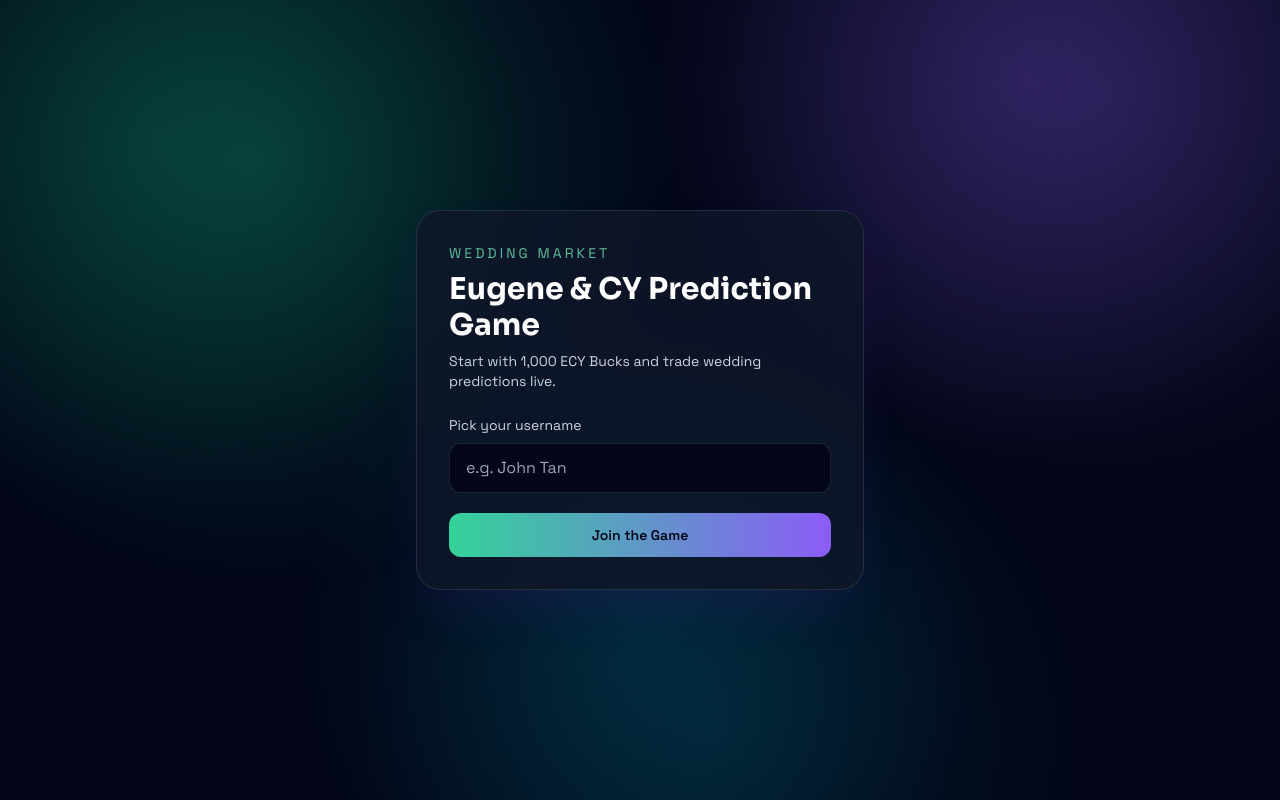
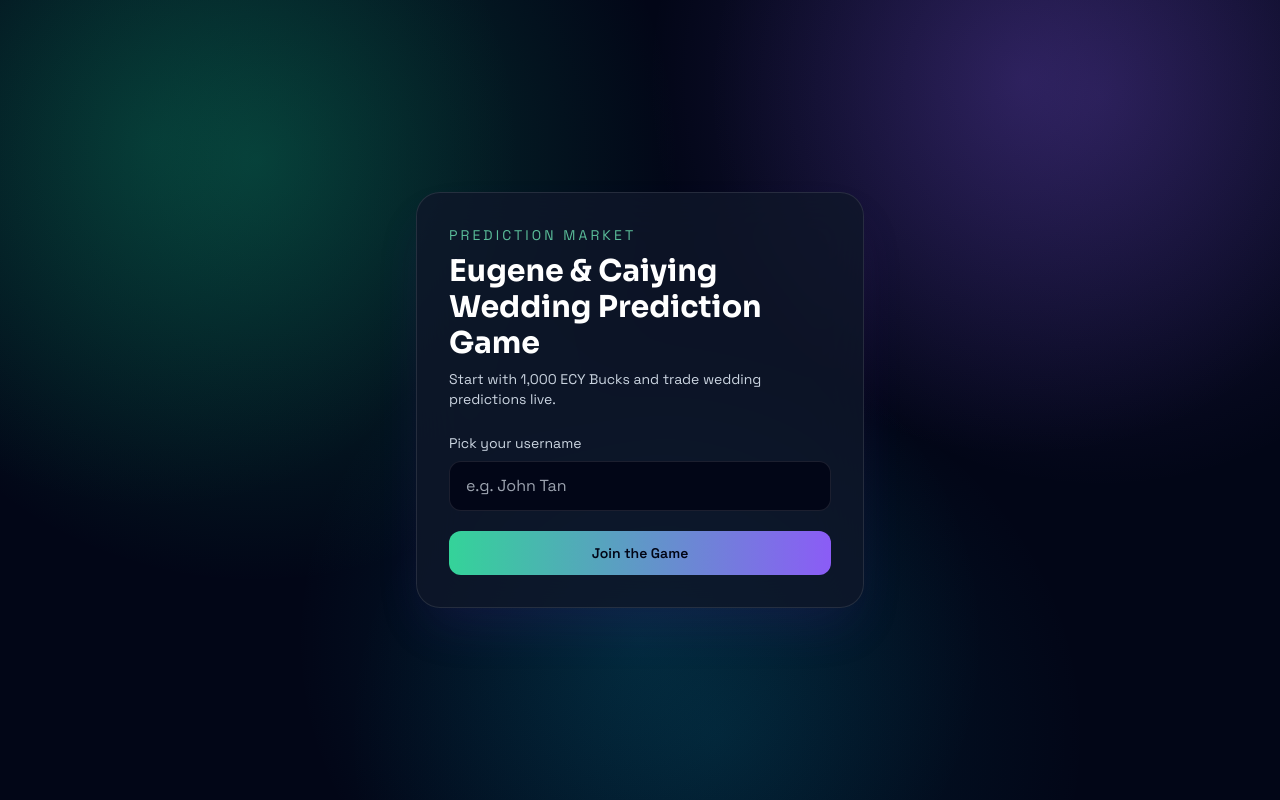
Before and after one commit to mugger007/project_wedding_polymarket, a Next.js app: page /login in a window 1280 px wide. Built offline with nearby package versions, Linux system fonts and the light colour scheme; no server answers.

Commit message:
fixed minor UI issues

```diff
--- a/app/layout.tsx
+++ b/app/layout.tsx
@@ -18,7 +18,7 @@ const sora = Sora({
 });
 
 export const metadata: Metadata = {
-  title: "Eugene & CY Wedding Prediction Game",
+  title: "Eugene & Caiying Wedding Prediction Game",
   description: "Polymarket-style wedding prediction game powered by Next.js and Supabase.",
 };
 
--- a/app/login/page.tsx
+++ b/app/login/page.tsx
@@ -16,8 +16,8 @@ export default async function LoginPage() {
     <main className="relative flex min-h-screen items-center justify-center overflow-hidden px-4">
       <div className="pointer-events-none absolute inset-0 bg-[radial-gradient(circle_at_20%_20%,rgba(16,185,129,0.25),transparent_35%),radial-gradient(circle_at_80%_10%,rgba(139,92,246,0.22),transparent_30%),radial-gradient(circle_at_50%_80%,rgba(6,182,212,0.14),transparent_38%)]" />
       <div className="relative z-10 w-full max-w-md rounded-3xl border border-white/10 bg-slate-900/80 p-6 shadow-2xl shadow-violet-900/20 backdrop-blur-xl sm:p-8">
-        <p className="mb-2 text-sm uppercase tracking-[0.22em] text-emerald-300/80">Wedding Market</p>
-        <h1 className="mb-2 text-3xl font-bold text-white">Eugene & CY Prediction Game</h1>
+        <p className="mb-2 text-sm uppercase tracking-[0.22em] text-emerald-300/80">Prediction Market</p>
+        <h1 className="mb-2 text-3xl font-bold text-white">Eugene & Caiying Wedding Prediction Game</h1>
         <p className="mb-6 text-sm text-slate-300">Start with 1,000 ECY Bucks and trade wedding predictions live.</p>
         <LoginForm />
       </div>
--- a/app/page.tsx
+++ b/app/page.tsx
@@ -19,7 +19,6 @@ export default async function Home() {
 
       <section className="mx-auto w-full max-w-6xl px-4 py-6 sm:px-6">
         <div className="mb-6 rounded-2xl border border-white/10 bg-slate-900/70 p-4 sm:p-5">
-          <h1 className="text-2xl font-bold text-white sm:text-3xl">Active Markets</h1>
           <p className="mt-2 text-sm text-slate-300">
             Trade live odds with ECY Bucks. Prices update in realtime as guests buy and sell.
           </p>
--- a/components/top-nav.tsx
+++ b/components/top-nav.tsx
@@ -51,7 +51,7 @@ export function TopNav({ user }: TopNavProps) {
 
         {/* User metadata - displayed below buttons */}
         <div className="mt-2 text-center sm:mt-2 sm:text-left">
-          <p className="text-sm text-slate-400">Eugene & CY Wedding Prediction Game</p>
+          <p className="text-sm text-slate-400">Eugene & Caiying Wedding Prediction Game</p>
           <p className="text-lg font-semibold text-white">Hi, {user.username}</p>
         </div>
       </div>
```
Also changed, not shown: 2 other files (tests, documents, lock files or other folders).
